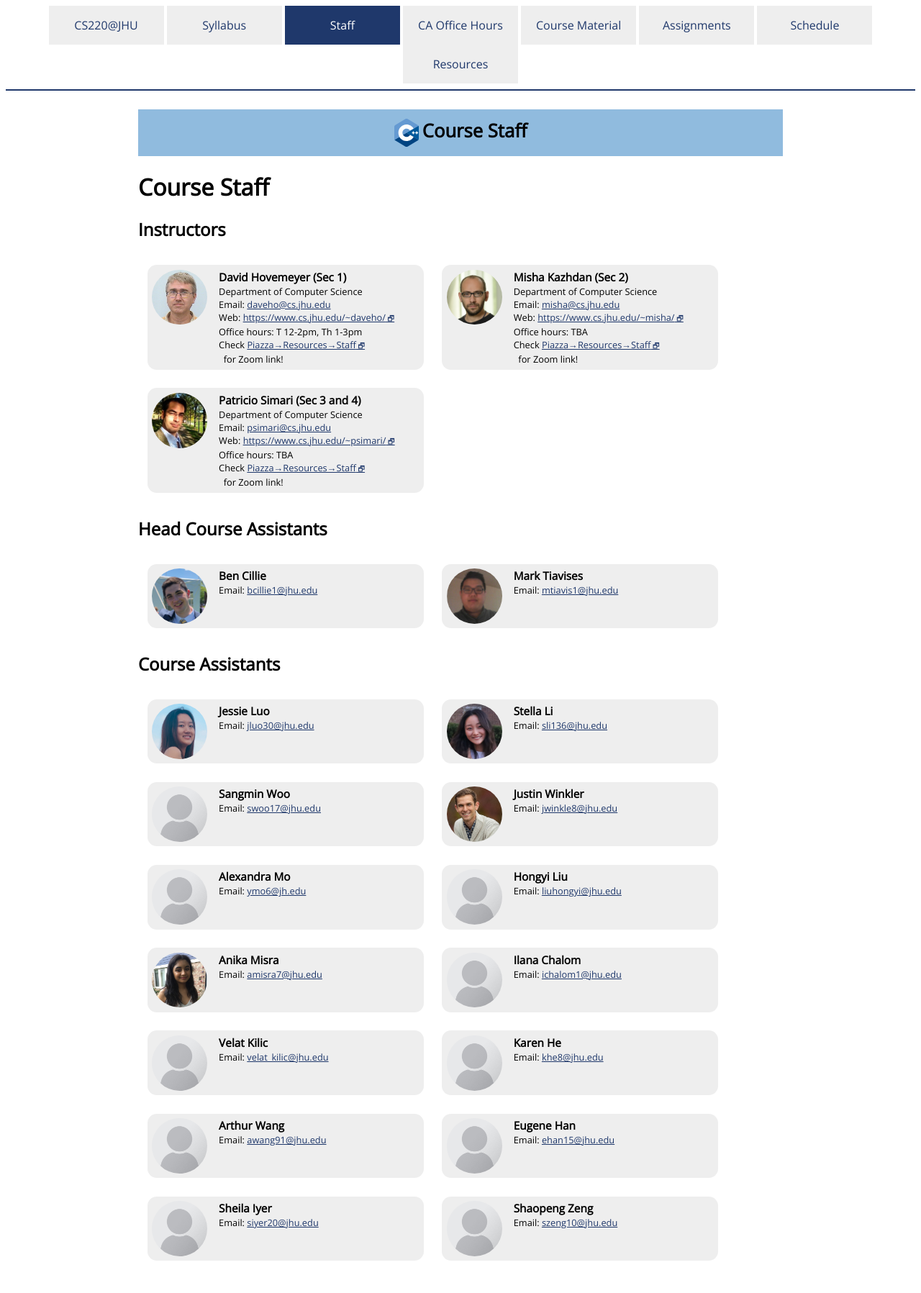
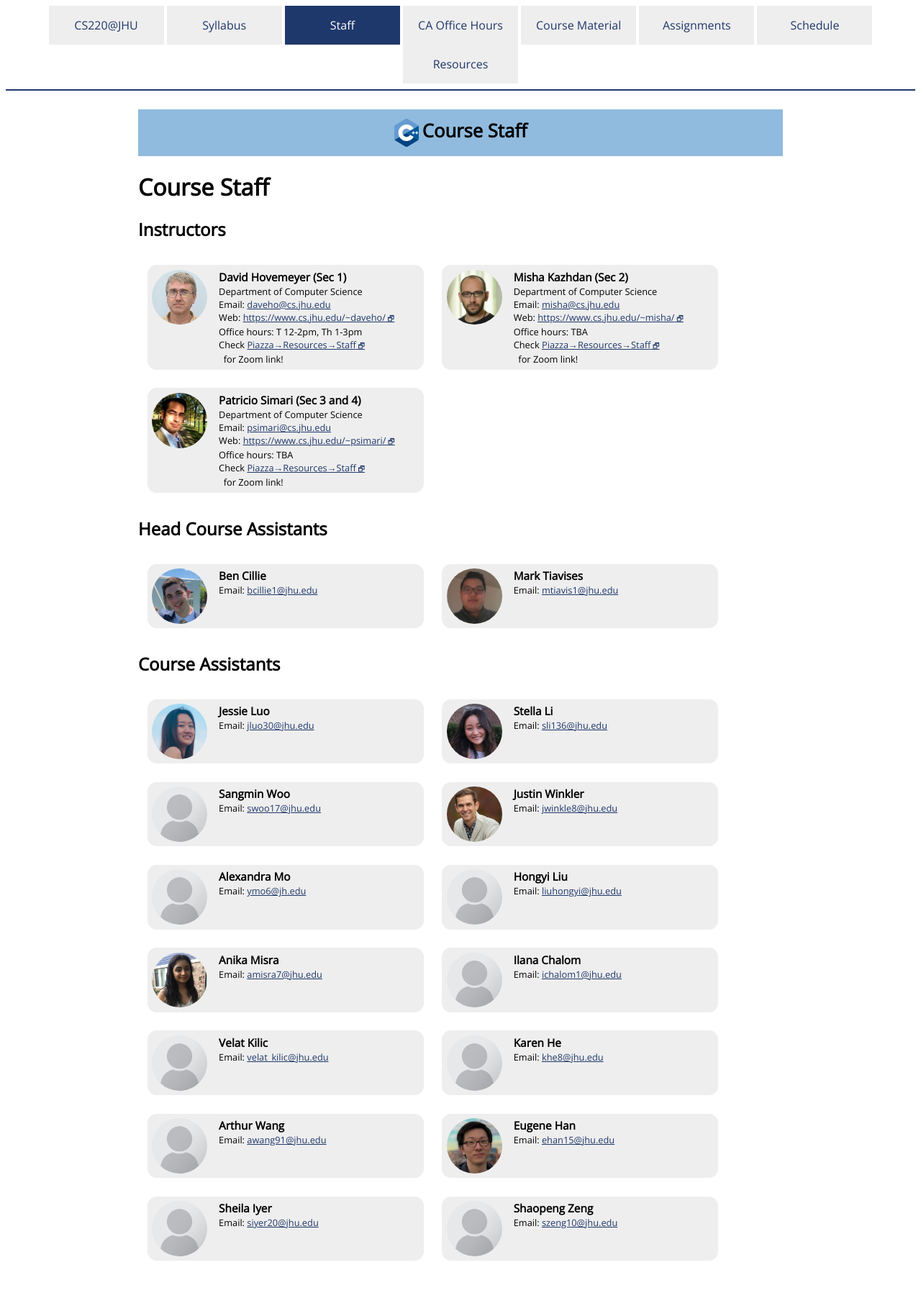
Before and after one commit to jhu-ip/cs220-s22, a Jekyll site: the page built from staff.md, in a window 1280 px wide. Shown: the whole page at 72% size. Built offline with Jekyll 4.4.1, drawn with Linux system fonts in a browser that asks for light colours; some web fonts are replaced.

Commit message:
found one more staff pic

```diff
--- a/staff.md
+++ b/staff.md
@@ -174,7 +174,7 @@ category: "staff"
 </div>
 
 <div class="card">
-  <img alt="Eugene photo" src="{{site.baseurl}}/img/staffpix/placeholder.jpg">
+  <img alt="Eugene photo" src="{{site.baseurl}}/img/staffpix/eugene.jpg">
   <div class="details">
    <span class="name_and_role">Eugene Han</span><br>
    Email: <a href="mailto:ehan15@jhu.edu">ehan15@jhu.edu</a><br>
```
Also changed, not shown: img/staffpix/eugene.jpg (added).
